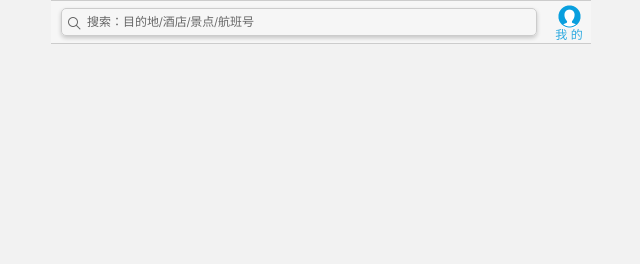
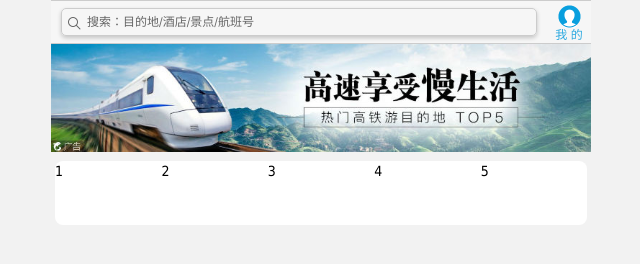
Before and after one commit to Wu-Zhaoxin/-, a plain HTML site: page index.html in a window 1280 px wide. Shown: the whole page, without its empty margins (319-959 px from the left). Drawn offline with Linux system fonts and the light colour scheme.

Commit message:
Local-nav

```diff
--- a/css/index.css
+++ b/css/index.css
@@ -7,6 +7,12 @@ body {
     background: #f2f2f2;
     overflow-x: hidden;
     -webkit-tap-highlight-color: transparent;
+}
+
+ul {
+    list-style: none;
+    margin: 0;
+    padding: 0;
 }
 
 a {
@@ -76,3 +82,23 @@ div {
     background-size: 104px auto;
     margin: 4px auto -2px;
 }
+/* focus */
+.focus {
+    padding-top: 44px;
+}
+.focus img {
+    width: 100%;
+}
+
+/* 局部导航栏 */
+.local-nav {
+    display: flex;
+    height: 64px;
+    background-color: #fff;
+    margin: 3px 4px;
+    border-radius: 8px;
+}
+
+.local-nav li {
+    flex: 1;
+}
--- a/index.html
+++ b/index.html
@@ -9,9 +9,22 @@
     <title>携程flex</title>
 </head>
 <body>
+    <!-- 顶部搜索 -->
     <div class="search-index">
         <div class="search">搜索：目的地/酒店/景点/航班号</div>
         <a href="#" class="user">我 的</a>
     </div>
+    <!-- 焦点图模块 -->
+    <div class="focus">
+        <img src="upload/focus.jpg" alt="">
+    </div>
+    <!-- 局部导航栏 -->
+    <ul class="local-nav">
+        <li>1</li>
+        <li>2</li>
+        <li>3</li>
+        <li>4</li>
+        <li>5</li>
+    </ul>
 </body>
 </html>
```
